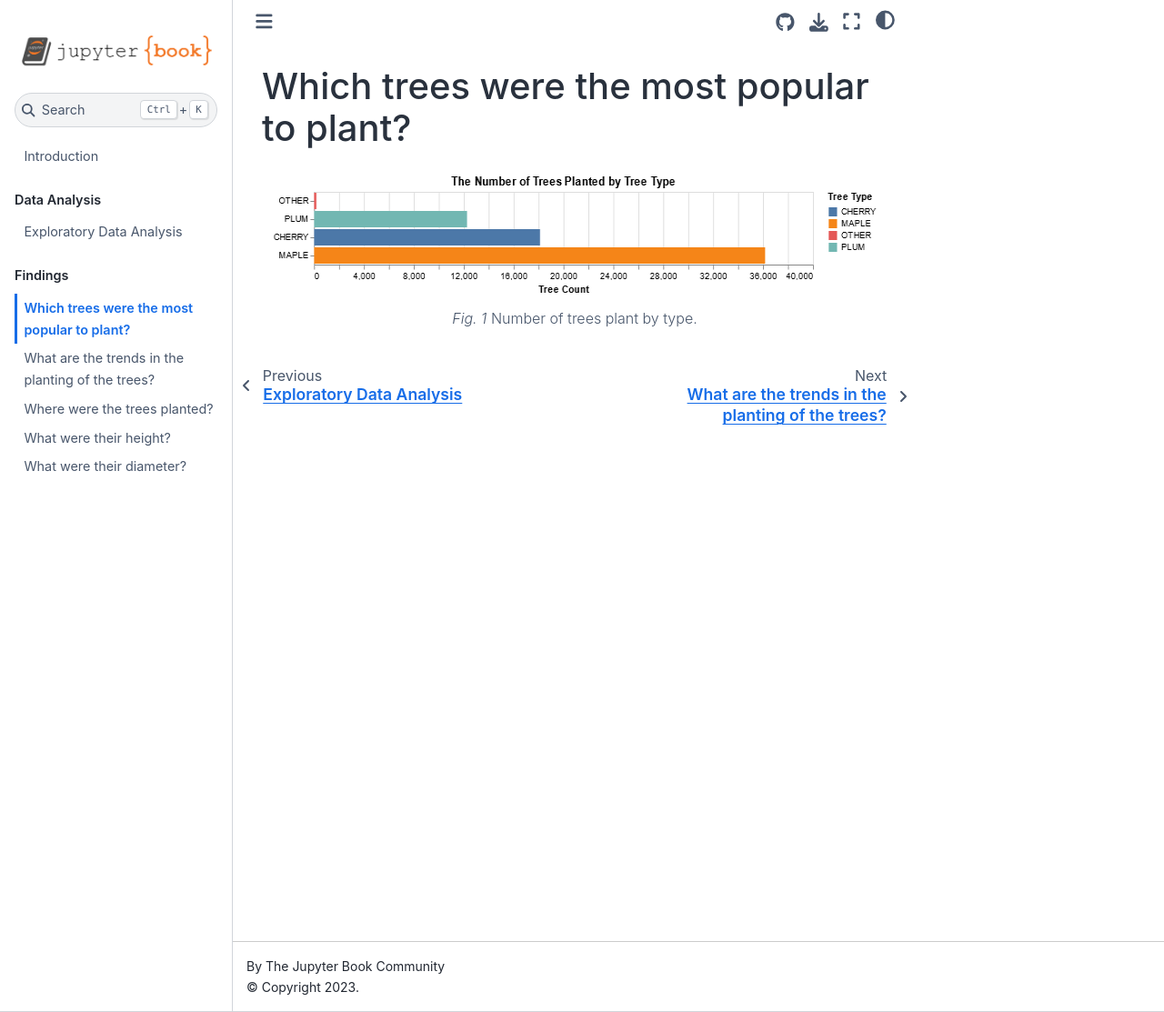
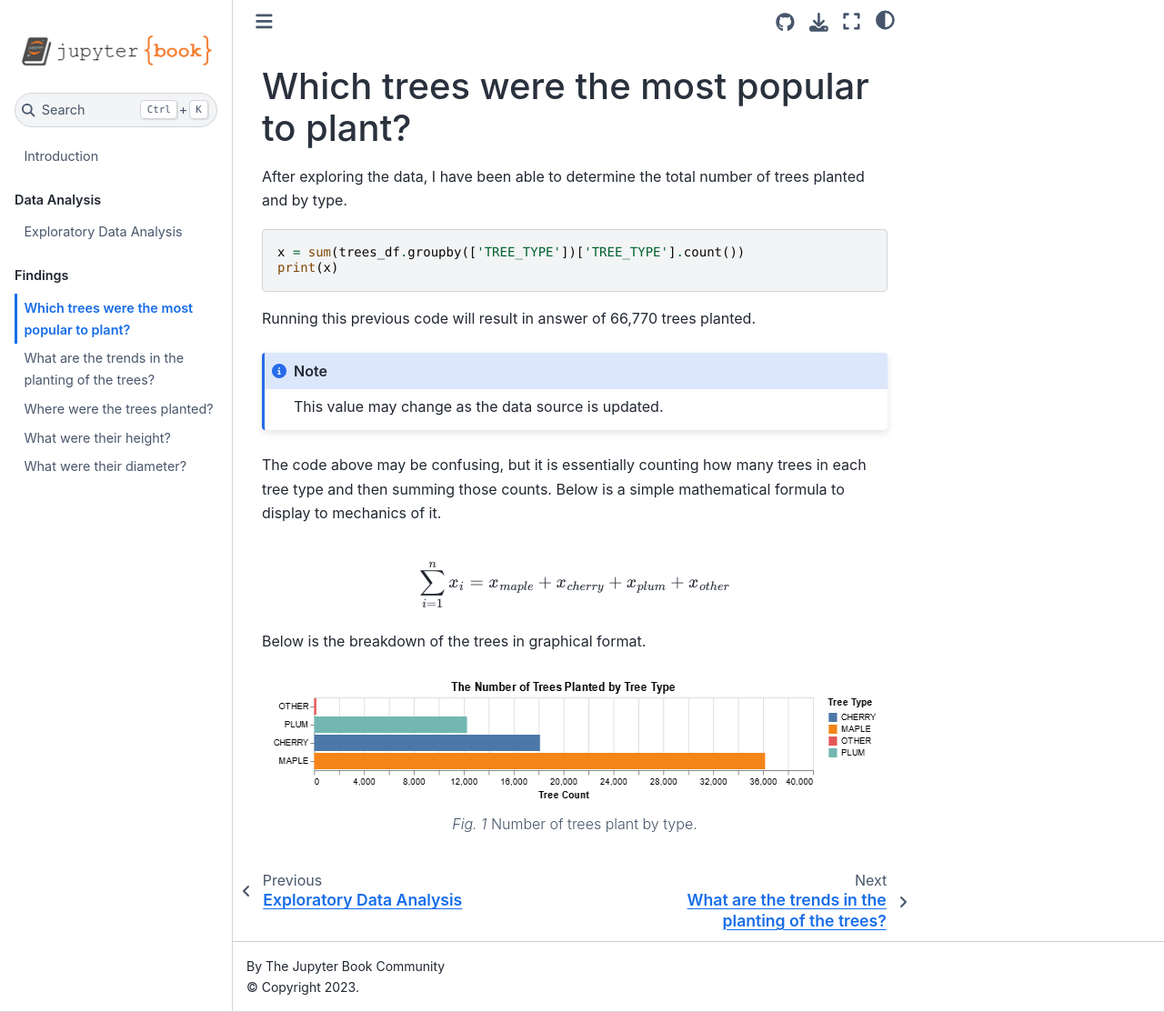
Before and after one commit to klew-pdot/fptrees, a Jupyter Book: the page built from doc/popular_trees.md, in a window 1280 px wide and 1113 px high. Shown: the whole window at 91% size. Built offline with Jupyter Book 1.0.4 settings and Sphinx 7.4.7 and the Sphinx Book theme 1.1.4, drawn with Linux system fonts in a browser that asks for light colours.

Commit message:
updated content

````diff
--- a/doc/popular_trees.md
+++ b/doc/popular_trees.md
@@ -1,4 +1,25 @@
 # Which trees were the most popular to plant?
+
+After exploring the data, I have been able to determine the total number of trees planted and by type.
+
+```python
+x = sum(trees_df.groupby(['TREE_TYPE'])['TREE_TYPE'].count())
+print(x)
+```
+Running this previous code will result in answer of 66,770 trees planted.
+
+```{note}
+This value may change as the data source is updated.
+```
+
+The code above may be confusing, but it is essentially counting how many trees in each tree type and then summing those counts.  Below is a simple mathematical formula to display to mechanics of it.
+
+$$
+\sum_{i=1}^n x_i = x_{maple} + x_{cherry} + x_{plum} + x_{other}
+$$
+
+Below is the breakdown of the trees in graphical format.
+
 
 ```{figure} https://github.com/klew-pdot/fptrees/blob/main/images/number_of_trees_planted_by_type.png?raw=true
 ---
````
